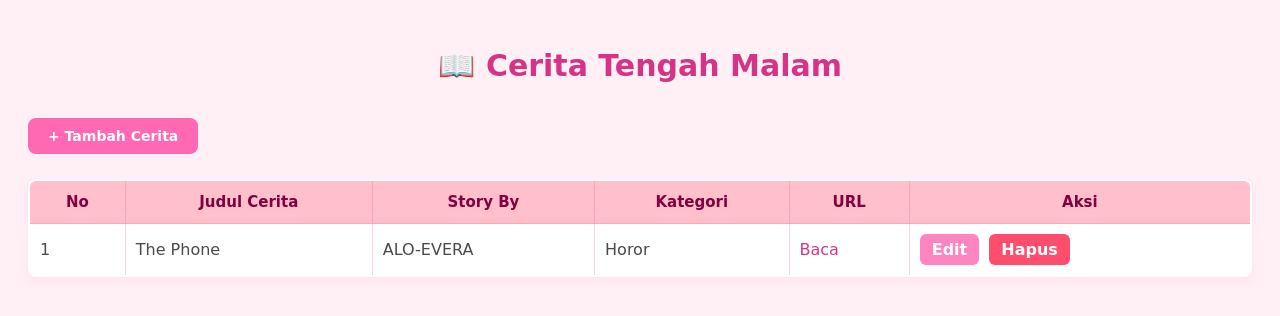
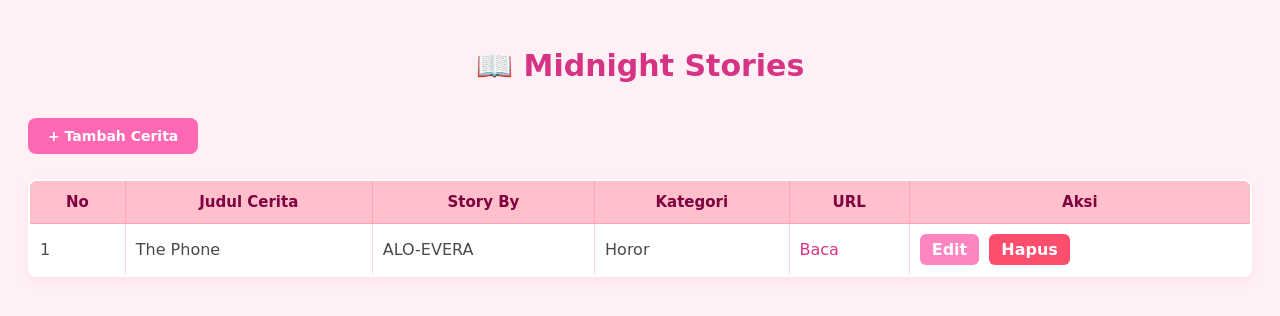
Before and after one commit to DeviHafida/UAS_ASJ_Devi-Hafida-Ariyani_2310817220018, a Flask app: page / in a window 1280 px wide. Shown: the top 316 px of the page. Run offline with Flask 3, Linux system fonts and the light colour scheme; data comes from the database, SQL or seed files in the repository.

Commit message:
Update index.html

```diff
--- a/app/templates/index.html
+++ b/app/templates/index.html
@@ -2,7 +2,7 @@
 <html lang="id">
 <head>
     <meta charset="UTF-8">
-    <title>Midnight Stories</title>
+    <title>Cerita Tengah Malam</title>
     <style>
     body {
         font-family: 'Comic Sans MS', Arial, sans-serif;
@@ -92,7 +92,7 @@
 </head>
 <body>
 
-    <h1>📖 Cerita Tengah Malam</h1>
+    <h1>📖 Midnight Stories</h1>
 
     <a href="/tambah" class="tambah-btn">+ Tambah Cerita</a>
     <table>
```
